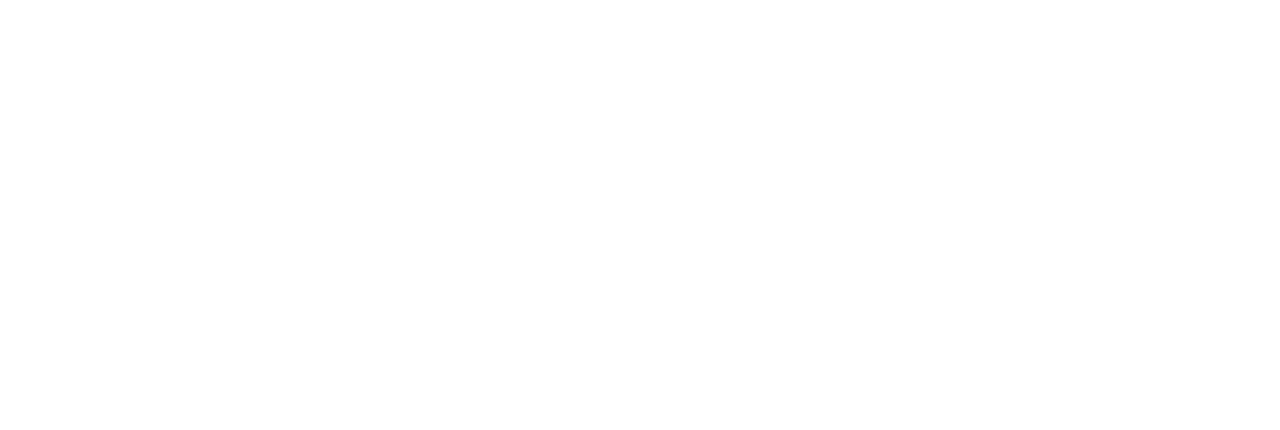
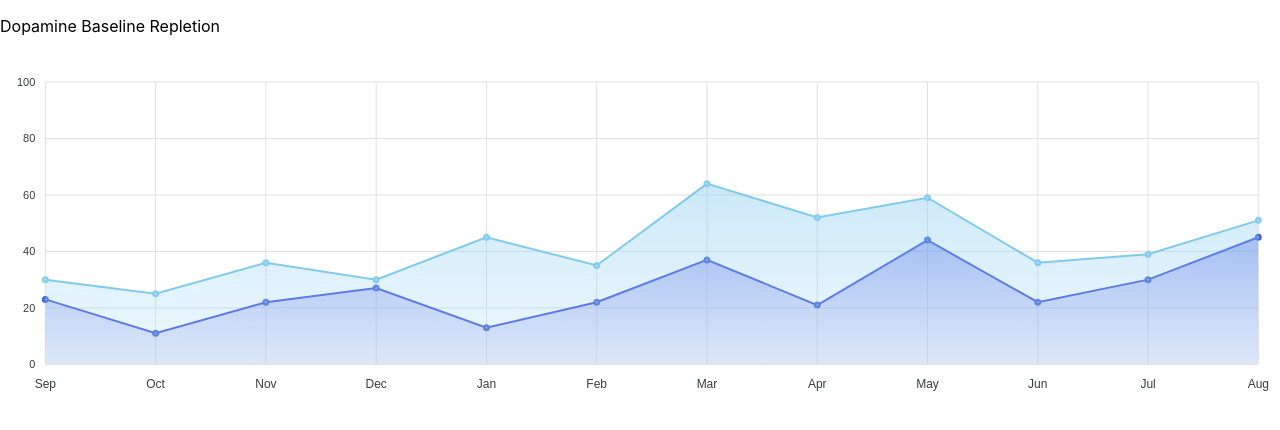
Before and after one commit to TorenUK/personal, a React (Create React App) app: page / in a window 1280 px wide. Shown: the top 430 px of the page. Built offline with nearby package versions, Linux system fonts and the light colour scheme.

Commit message:
feat: add dopamine chart

```diff
--- a/src/App.tsx
+++ b/src/App.tsx
@@ -1,10 +1,9 @@
-import React from 'react';
-import logo from './logo.svg';
+import DopamineChart from './components/charts/Dopamine'
 
 function App() {
   return (
     <div className="App">
-
+      <DopamineChart />
     </div>
   );
 }
--- /dev/null
+++ b/src/components/charts/Dopamine.tsx
@@ -0,0 +1,172 @@
+import React, { useState } from "react";
+import ReactApexChart from 'react-apexcharts'
+import { ApexOptions } from 'apexcharts';
+
+const options: ApexOptions = {
+    legend: {
+      show: false,
+      position: 'top',
+      horizontalAlign: 'left',
+    },
+    colors: ['#3C50E0', '#80CAEE'],
+    chart: {
+      fontFamily: 'Satoshi, sans-serif',
+      height: 335,
+      type: 'area',
+      dropShadow: {
+        enabled: true,
+        color: '#623CEA14',
+        top: 10,
+        blur: 4,
+        left: 0,
+        opacity: 0.1,
+      },
+      toolbar: {
+        show: false,
+      },
+    },
+    responsive: [
+      {
+        breakpoint: 1024,
+        options: {
+          chart: {
+            height: 300,
+          },
+        },
+      },
+      {
+        breakpoint: 1366,
+        options: {
+          chart: {
+            height: 350,
+          },
+        },
+      },
+    ],
+    stroke: {
+      width: [2, 2],
+      curve: 'straight',
+    },
+    // labels: {
+    //   show: false,
+    //   position: "top",
+    // },
+    grid: {
+      xaxis: {
+        lines: {
+          show: true,
+        },
+      },
+      yaxis: {
+        lines: {
+          show: true,
+        },
+      },
+    },
+    dataLabels: {
+      enabled: false,
+    },
+    markers: {
+      size: 2,
+      colors: '#fff',
+      strokeColors: ['#3056D3', '#80CAEE'],
+      strokeWidth: 3,
+      strokeOpacity: 0.9,
+      strokeDashArray: 0,
+      fillOpacity: 1,
+      discrete: [],
+      hover: {
+        size: undefined,
+        sizeOffset: 5,
+      },
+    },
+    xaxis: {
+      type: 'category',
+      categories: [
+        'Sep',
+        'Oct',
+        'Nov',
+        'Dec',
+        'Jan',
+        'Feb',
+        'Mar',
+        'Apr',
+        'May',
+        'Jun',
+        'Jul',
+        'Aug',
+      ],
+      axisBorder: {
+        show: false,
+      },
+      axisTicks: {
+        show: false,
+      },
+    },
+    yaxis: {
+      title: {
+        style: {
+          fontSize: '0px',
+        },
+      },
+      min: 0,
+      max: 100,
+    },
+  };
+
+  interface DopmainChartState {
+    series: {
+      name: string;
+      data: number[];
+    }[];
+  }
+
+  const Dopamine: React.FC = () => {
+    const [state, setState] = useState<DopmainChartState>({
+      series: [
+        {
+          name: 'Dopamine Baseline',
+          data: [23, 11, 22, 27, 13, 22, 37, 21, 44, 22, 30, 45],
+        },
+
+        {
+          name: "Where you're at",
+          data: [30, 25, 36, 30, 45, 35, 64, 52, 59, 36, 39, 51],
+        },
+      ],
+    });
+
+    return (
+      <div className="col-span-12 rounded-sm border border-stroke bg-white px-5 pt-7.5 pb-5 shadow-default dark:border-strokedark dark:bg-boxdark sm:px-7.5 xl:col-span-8">
+        <div className="flex flex-wrap items-start justify-between gap-3 sm:flex-nowrap">
+          <div className="flex w-full flex-wrap gap-3 sm:gap-5">
+            <div className="flex min-w-47.5">
+              <span className="mt-1 mr-2 flex h-4 w-full max-w-4 items-center justify-center rounded-full border border-primary">
+                <span className="block h-2.5 w-full max-w-2.5 rounded-full bg-primary"></span>
+              </span>
+              <div className="w-full">
+                <p className="font-semibold text-primary p-2">Dopamine Baseline Repletion</p>
+              </div>
+            </div>
+            <div className="flex min-w-47.5">
+              <span className="mt-1 mr-2 flex h-4 w-full max-w-4 items-center justify-center rounded-full border border-secondary">
+                <span className="block h-2.5 w-full max-w-2.5 rounded-full bg-secondary"></span>
+              </span>
+            </div>
+          </div>
+        </div>
+        <div>
+          <div id="chartOne" className="-ml-5">
+            <ReactApexChart
+              options={options}
+              series={state.series}
+              type="area"
+              height={350}
+            />
+          </div>
+        </div>
+      </div>
+    );
+  };
+
+  export default Dopamine;
```
